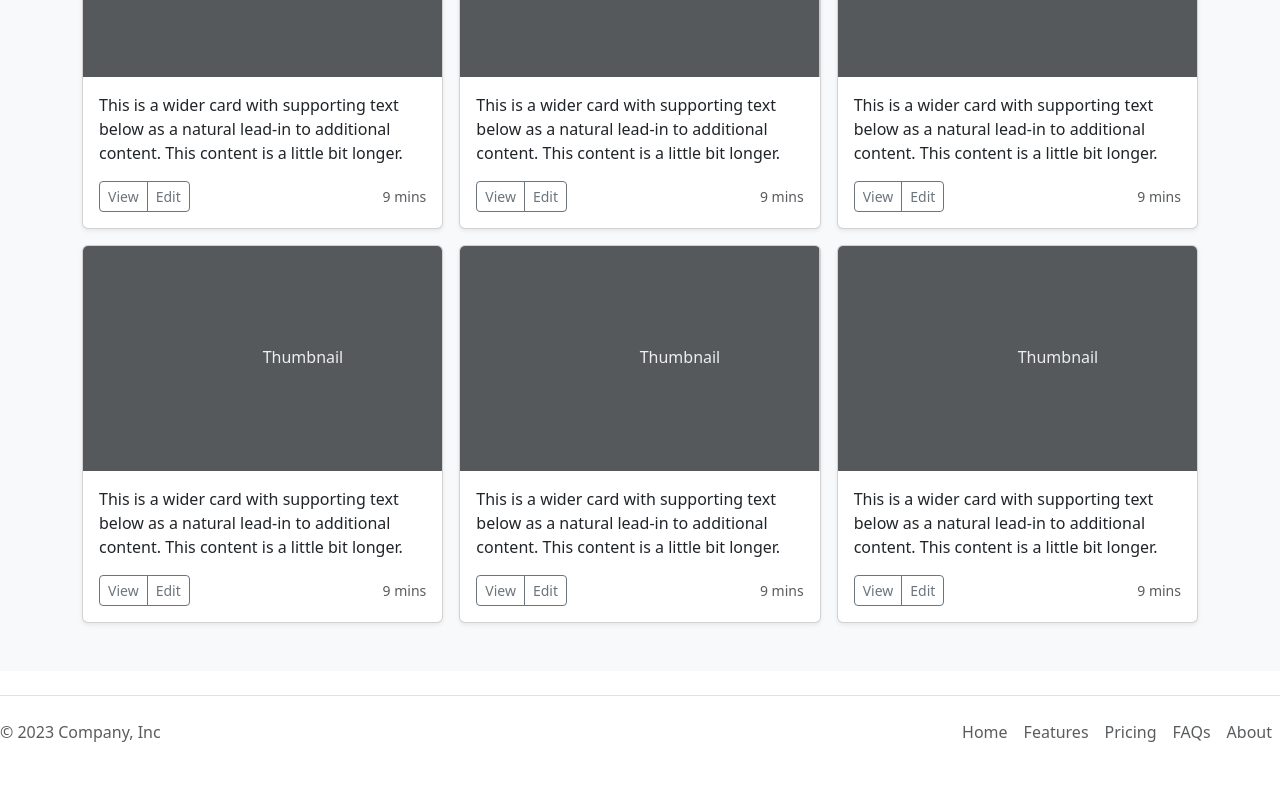
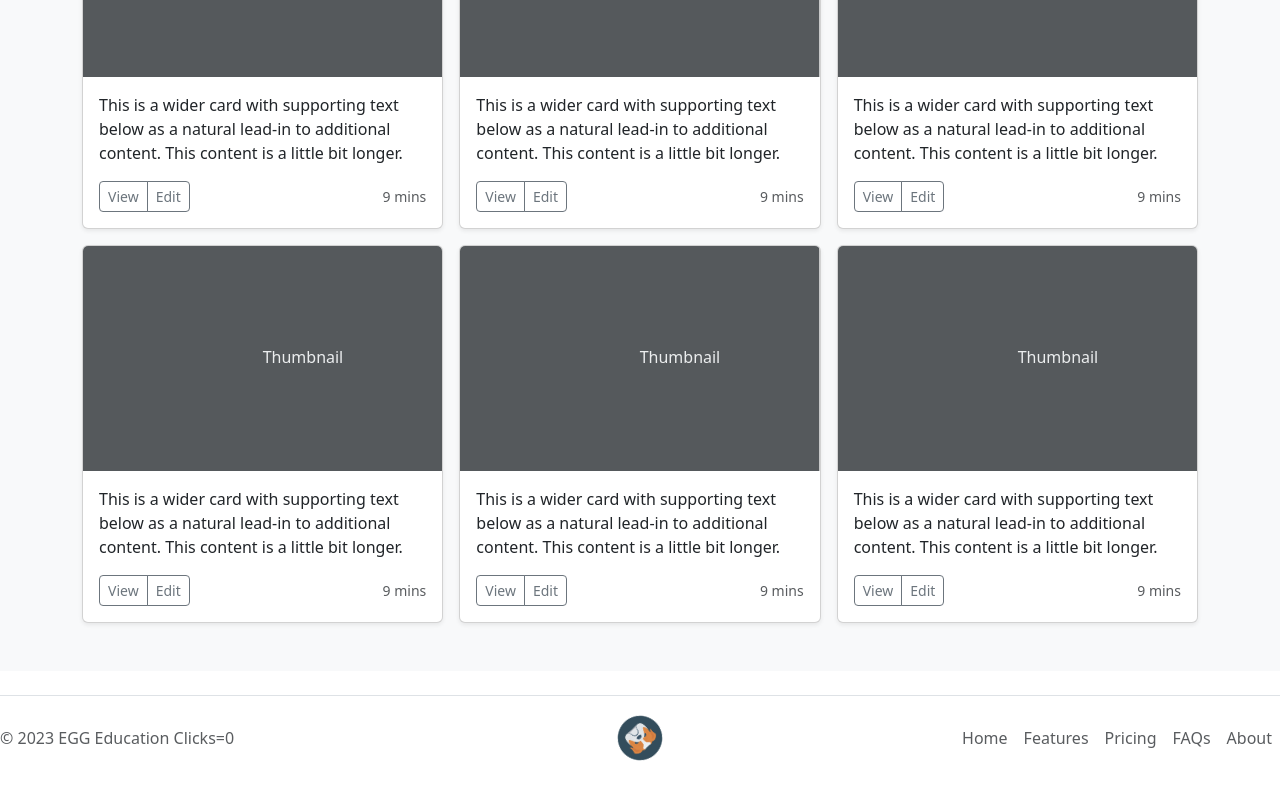
Before and after one commit to ja12as/React_ricky_and_morty, a React (Create React App) app: page / in a window 1280 px wide. Shown: the part 705-1505 px from the top of the page. Built offline with nearby package versions, Linux system fonts and the light colour scheme.

Commit message:
react-video2-1-7-sep-2023

```diff
--- a/src/components/public/Footer.js
+++ b/src/components/public/Footer.js
@@ -1,9 +1,31 @@
-import React from 'react'
+import React, { useState } from 'react'
 
 const Footer = () => {
+
+  const [clicks, setClicks]=useState(0);
+
+  const year = new Date().getFullYear();
+  const companyName = "EGG Education";
+
+  const hanleClick = () => {
+    setClicks(clicks + 1);
+  }
+
   return (
     <footer className="d-flex flex-wrap justify-content-between align-items-center py-3 my-4 border-top">
-        <p className="col-md-4 mb-0 text-body-secondary">&copy; 2023 Company, Inc</p>
+        <p className="col-md-4 mb-0 text-body-secondary">&copy; {year} {companyName} Clicks={clicks}</p>
+
+        <spam
+          className="col-md-4 d-flex align-items-center justify-content-center mb-3 mb-md-0 me-md-auto link-dark"
+          onClick={hanleClick}
+        >
+          <img
+              className='App-logo'
+              height="52"
+              src="dog_6138615.png"
+              alt='perro-giratorio'/>
+        </spam>
+
         <ul className="nav col-md-4 justify-content-end">
           <li className="nav-item"><a href="#" className="nav-link px-2 text-body-secondary">Home</a></li>
           <li className="nav-item"><a href="#" className="nav-link px-2 text-body-secondary">Features</a></li>
@@ -14,5 +36,4 @@ const Footer = () => {
     </footer>
   )
 }
-
 export default Footer
--- a/src/components/public/Navbar.js
+++ b/src/components/public/Navbar.js
@@ -7,7 +7,7 @@ const Navbar = () => {
                     <div className="d-flex flex-wrap align-items-center justify-content-center justify-content-lg-start">
 
                     <span className='d-flex align-items-center mb-2 mb-lg-0 text-decoration-none'>
-                    <img className='App-logo' height='52' src="dog_6138615.png"/>
+                    <img className='App-logo' height='52' src='dog_6138615.png'/>
                     </span>
                     <ul className="nav col-12 col-lg-auto me-lg-auto mb-2 justify-content-center mb-md-0">
                         <li><a href="#" className="nav-link px-2 text-secondary">Home</a></li>
```
